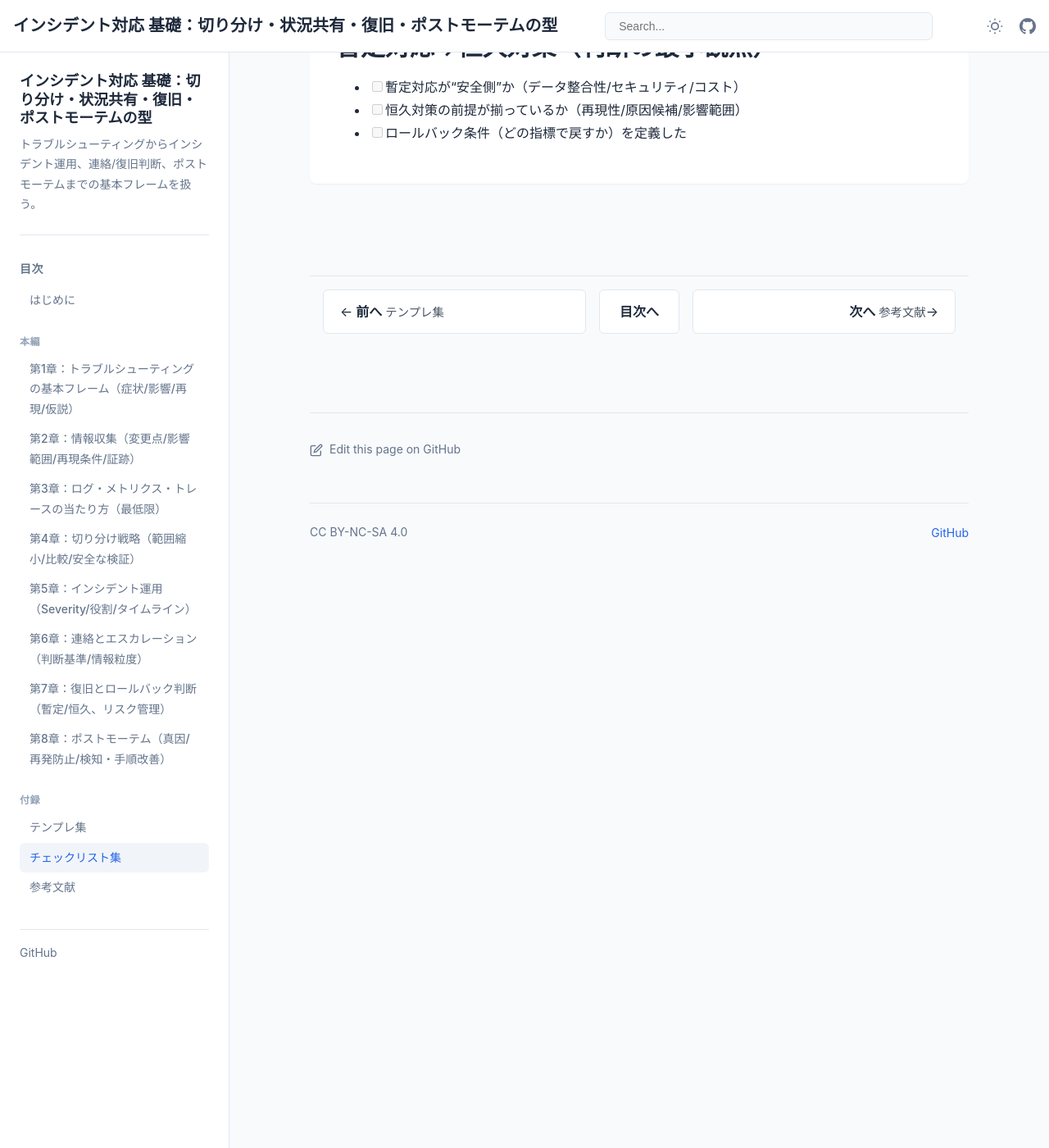
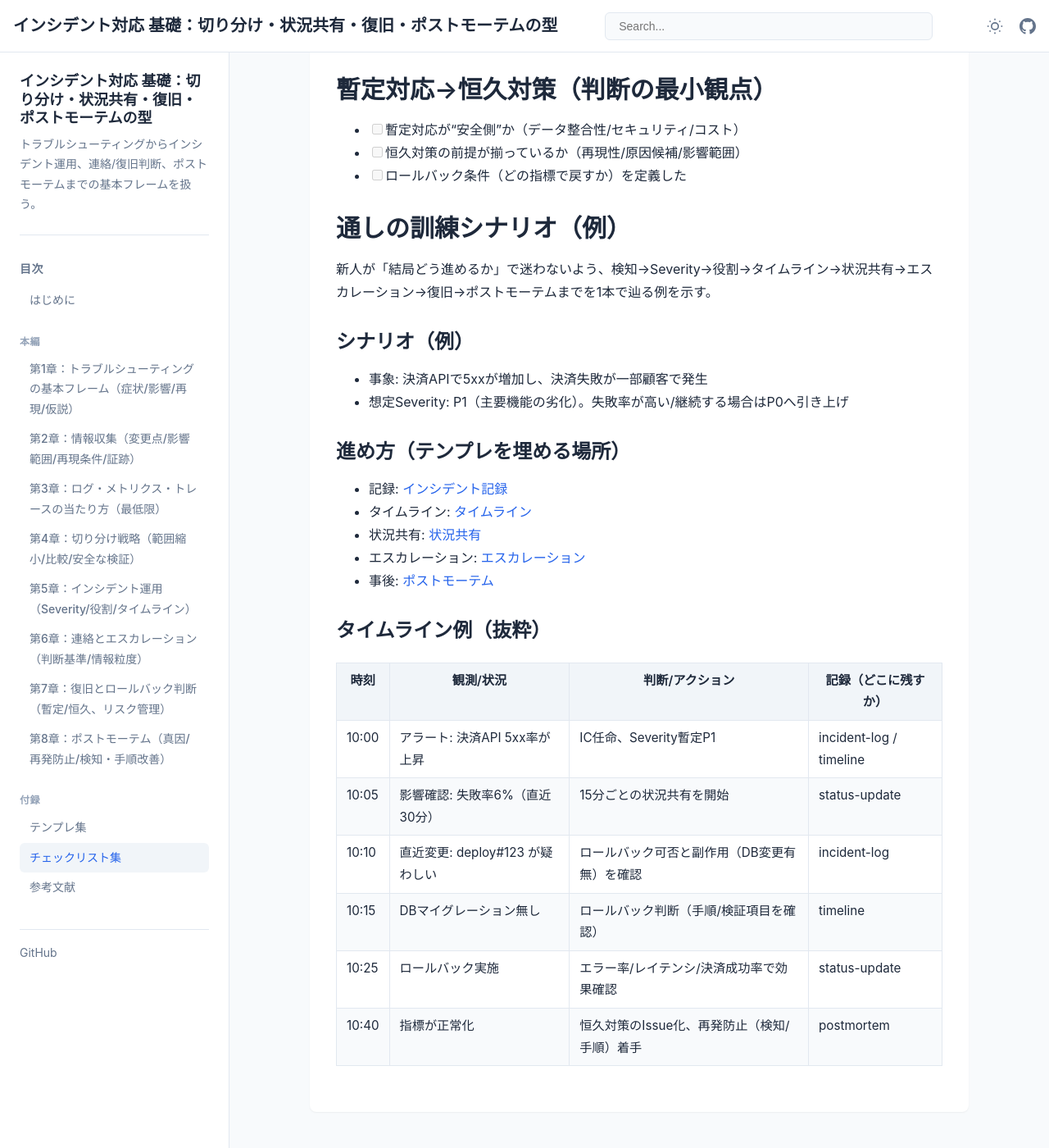
Before and after one commit to itdojp/incident-response-basics-book, a Jekyll site: the page built from docs/appendices/checklists/index.md, in a window 1280 px wide and 1400 px high, scrolled down 1640 px. Shown: the whole window at 82% size. Built offline with Jekyll 4.4.1, drawn with Linux system fonts in a browser that asks for light colours; some of the changed text lies outside the part shown.

Commit message:
docs: add scenario and rollback criteria (#13)

```diff
--- a/docs/appendices/checklists/index.md
+++ b/docs/appendices/checklists/index.md
@@ -14,6 +14,8 @@ order: 910
 | P1 | 主要機能の劣化/限定的な情報漏えいの疑い | 一部APIエラー増加、特定顧客のみ影響 | 優先対応、迂回策/ロールバック判断 |
 | P2 | 影響が限定的/回避可能 | 管理画面のみ不具合、手動対応で回避可 | 予定化、恒久対策の計画 |
 | P3 | 影響が軽微/改善要望 | 表示崩れ、低頻度の警告 | 低優先（バックログ化して定期見直し） |
+
+関連（秘密情報漏えい疑いの初動/証跡/隔離）: [セキュリティ/プライバシー リテラシー](https://itdojp.github.io/security-privacy-literacy-book/)
 
 ## 役割（最小）
 
@@ -50,3 +52,31 @@ order: 910
 - [ ] 暫定対応が“安全側”か（データ整合性/セキュリティ/コスト）
 - [ ] 恒久対策の前提が揃っているか（再現性/原因候補/影響範囲）
 - [ ] ロールバック条件（どの指標で戻すか）を定義した
+
+## 通しの訓練シナリオ（例）
+
+新人が「結局どう進めるか」で迷わないよう、検知→Severity→役割→タイムライン→状況共有→エスカレーション→復旧→ポストモーテムまでを1本で辿る例を示す。
+
+### シナリオ（例）
+
+- 事象: 決済APIで5xxが増加し、決済失敗が一部顧客で発生
+- 想定Severity: P1（主要機能の劣化）。失敗率が高い/継続する場合はP0へ引き上げ
+
+### 進め方（テンプレを埋める場所）
+
+- 記録: [インシデント記録](../templates/incident-log/)
+- タイムライン: [タイムライン](../templates/timeline/)
+- 状況共有: [状況共有](../templates/status-update/)
+- エスカレーション: [エスカレーション](../templates/escalation/)
+- 事後: [ポストモーテム](../templates/postmortem/)
+
+### タイムライン例（抜粋）
+
+| 時刻 | 観測/状況 | 判断/アクション | 記録（どこに残すか） |
+|---|---|---|---|
+| 10:00 | アラート: 決済API 5xx率が上昇 | IC任命、Severity暫定P1 | incident-log / timeline |
+| 10:05 | 影響確認: 失敗率6%（直近30分） | 15分ごとの状況共有を開始 | status-update |
+| 10:10 | 直近変更: deploy#123 が疑わしい | ロールバック可否と副作用（DB変更有無）を確認 | incident-log |
+| 10:15 | DBマイグレーション無し | ロールバック判断（手順/検証項目を確認） | timeline |
+| 10:25 | ロールバック実施 | エラー率/レイテンシ/決済成功率で効果確認 | status-update |
+| 10:40 | 指標が正常化 | 恒久対策のIssue化、再発防止（検知/手順）着手 | postmortem |
```
Also changed, not shown: docs/chapters/chapter-05/index.md (+10 -0 lines), docs/chapters/chapter-06/index.md (+11 -0 lines), docs/chapters/chapter-07/index.md (+16 -0 lines), docs/chapters/chapter-08/index.md (+12 -0 lines).
